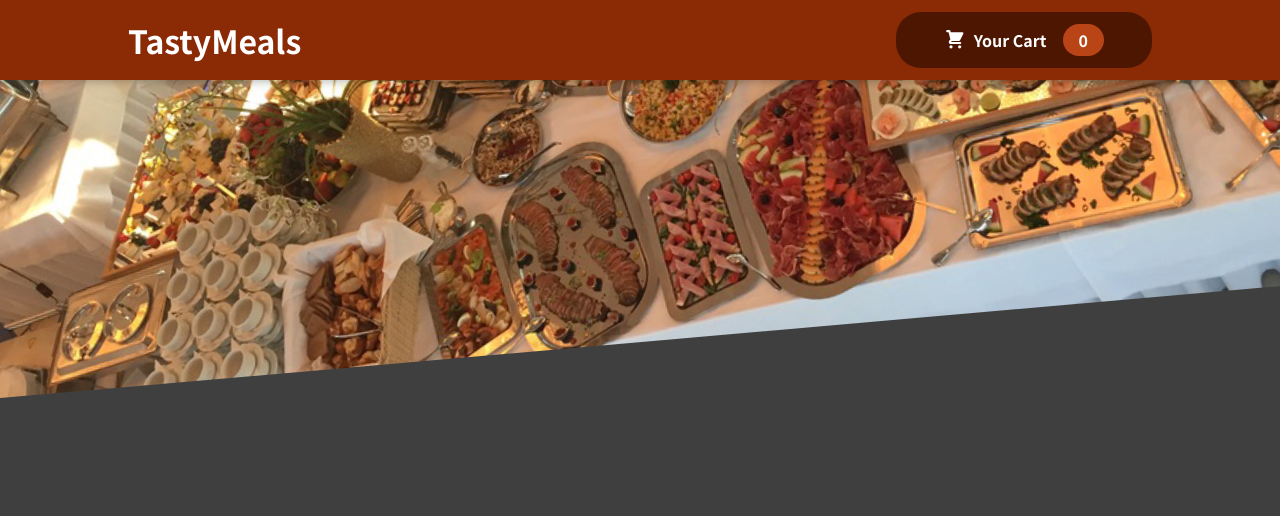
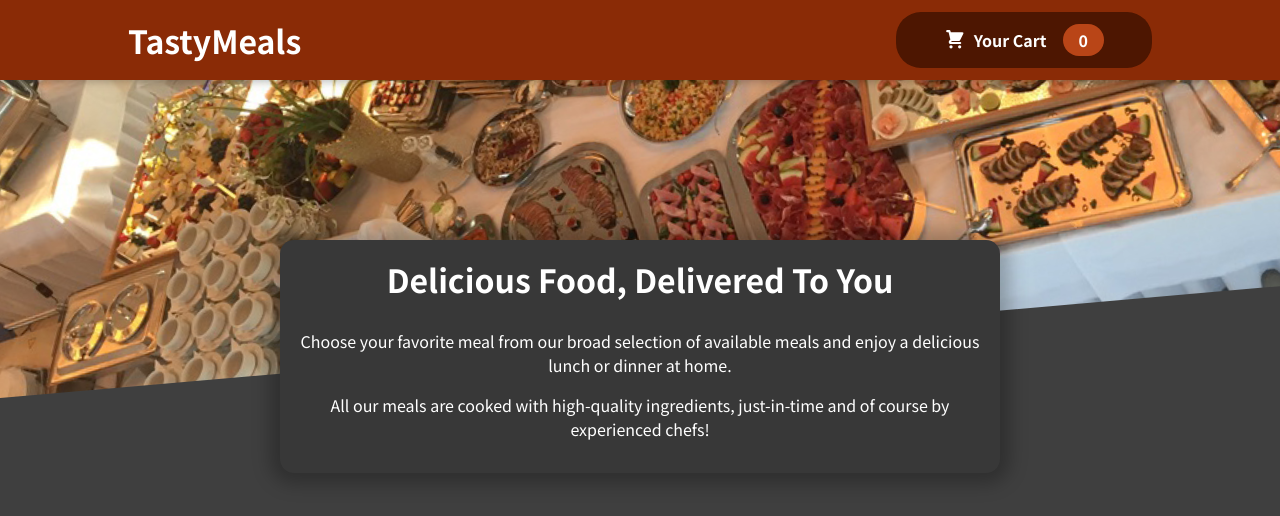
Before and after one commit to ShinchanThakur/Food-Order-App, a React (Create React App) app: page / in a window 1280 px wide. Shown: the top 516 px of the page. Built offline with nearby package versions, Linux system fonts and the light colour scheme.

Commit message:
Added a small intro

```diff
--- a/src/App.js
+++ b/src/App.js
@@ -1,9 +1,11 @@
 import Header from "./components/Layout/Header";
+import MealsSummary from './components/Meals/MealsSummary';
 
 function App() {
   return (
     <>
       <Header />
+      <MealsSummary />
     </>
   );
 }
--- /dev/null
+++ b/src/components/Meals/MealsSummary.js
@@ -0,0 +1,19 @@
+import styles from './MealsSummary.module.css';
+
+const MealsSummary = () => {
+  return (
+    <section className={styles.summary}>
+      <h2>Delicious Food, Delivered To You</h2>
+      <p>
+        Choose your favorite meal from our broad selection of available meals
+        and enjoy a delicious lunch or dinner at home.
+      </p>
+      <p>
+        All our meals are cooked with high-quality ingredients, just-in-time and
+        of course by experienced chefs!
+      </p>
+    </section>
+  );
+};
+
+export default MealsSummary;
--- /dev/null
+++ b/src/components/Meals/MealsSummary.module.css
@@ -0,0 +1,18 @@
+.summary {
+  text-align: center;
+  max-width: 45rem;
+  width: 90%;
+  margin: auto;
+  margin-top: -10rem;
+  position: relative;
+  background-color: #383838;
+  color: white;
+  border-radius: 14px;
+  padding: 1rem;
+  box-shadow: 0 1px 18px 10px rgba(0, 0, 0, 0.25);
+}
+
+.summary h2 {
+  font-size: 2rem;
+  margin-top: 0;
+}
```
